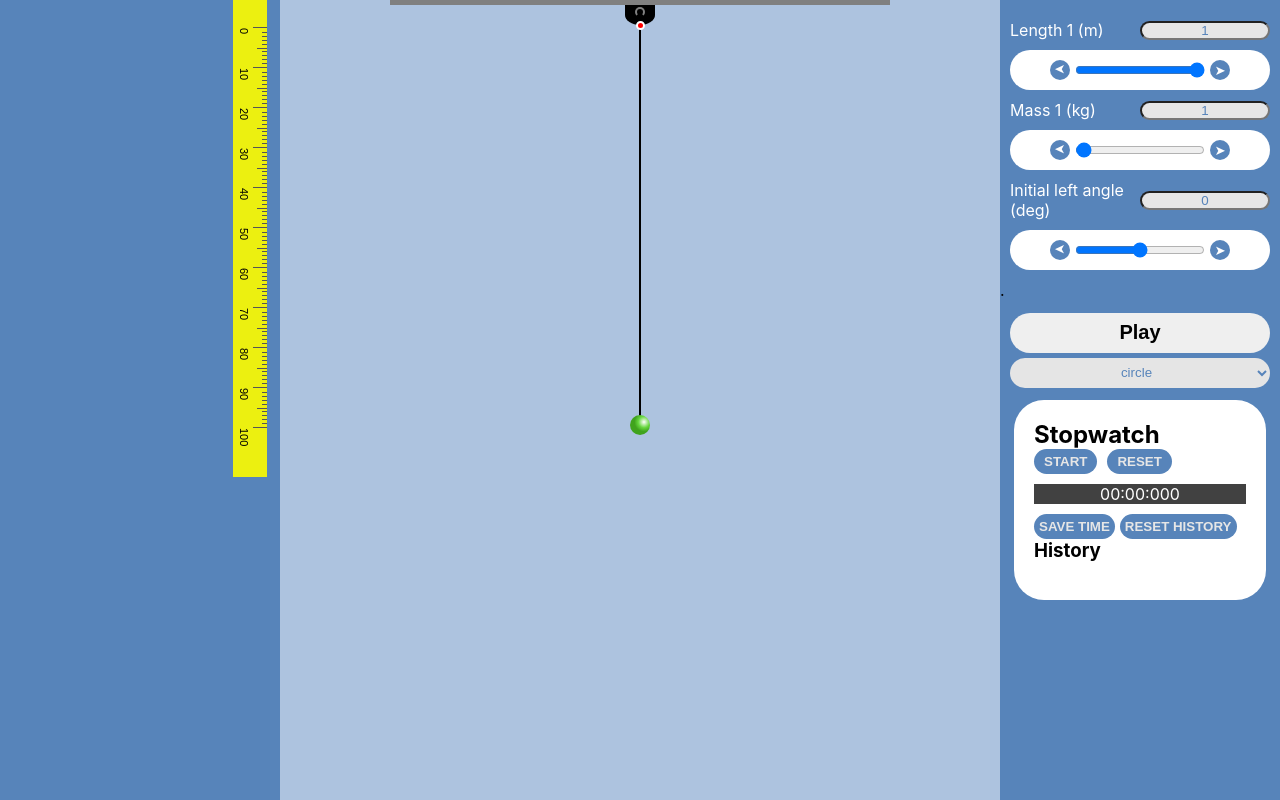
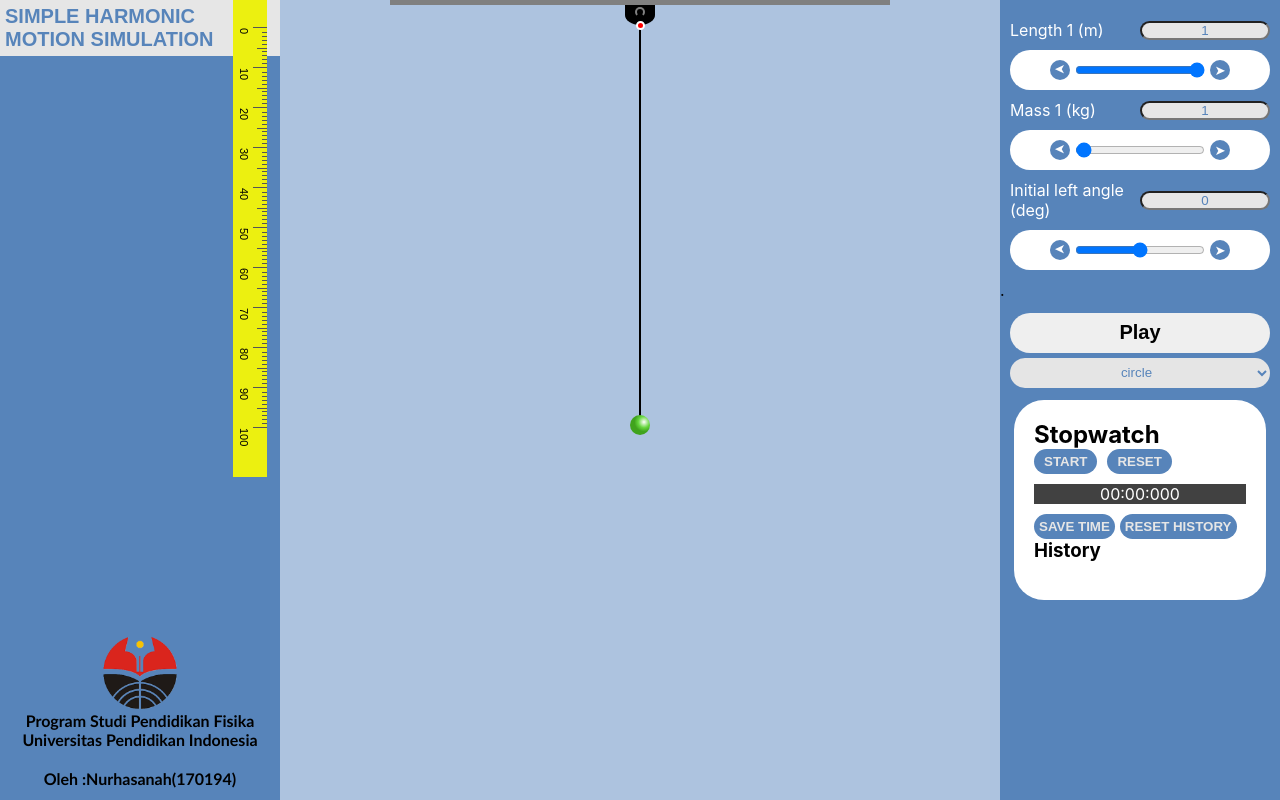
Before and after one commit to jganz6/pendulum-app, a React (Create React App) app: page / in a window 1280 px wide. Built offline with nearby package versions, Linux system fonts and the light colour scheme.

Commit message:
change handler and logo

```diff
--- a/public/index.html
+++ b/public/index.html
@@ -2,14 +2,14 @@
 <html lang="en">
   <head>
     <meta charset="utf-8" />
-    <link rel="icon" href="%PUBLIC_URL%/favicon.ico" />
+    <link rel="icon" href="%PUBLIC_URL%/logo-upi.png" />
     <meta name="viewport" content="width=device-width, initial-scale=1" />
     <meta name="theme-color" content="#000000" />
     <meta
       name="description"
       content="Web site created using create-react-app"
     />
-    <link rel="apple-touch-icon" href="%PUBLIC_URL%/logo192.png" />
+    <link rel="apple-touch-icon" href="%PUBLIC_URL%/logo-upi.png" />
     <!--
       manifest.json provides metadata used when your web app is installed on a
       user's mobile device or desktop. See https://developers.google.com/web/fundamentals/web-app-manifest/
@@ -24,7 +24,7 @@
       work correctly both with client-side routing and a non-root public URL.
       Learn how to configure a non-root public URL by running `npm run build`.
     -->
-    <title>React App</title>
+    <title>Pendulum App</title>
   </head>
   <body>
     <noscript>You need to enable JavaScript to run this app.</noscript>
--- a/src/App.js
+++ b/src/App.js
@@ -6,6 +6,7 @@ import ObjectItem from "./components/ObjectItem";
 import Pendulum from "./components/Pendulum";
 import Stopwatch from "./components/Stopwatch";
 // import Canvas from "./contexts/Canvas";
+import LogoUpi from "./images/logo-upi.png";
 import "./app.css";
 
 function App() {
@@ -30,6 +31,16 @@ function App() {
   return (
     <div className="App">
       <div className="sideSec">
+        <div className="headSecStart">SIMPLE HARMONIC MOTION SIMULATION</div>
+        <div className="headerSec">
+          <img src={LogoUpi} alt="LogoUpi" />
+          <div className="textHeader">
+            <div>Program Studi Pendidikan Fisika</div>
+            <div>Universitas Pendidikan Indonesia</div>
+            <br />
+            <div>Oleh :Nurhasanah(170194)</div>
+          </div>
+        </div>
         <Ruller />
       </div>
       <div className="midSec">
--- a/src/app.css
+++ b/src/app.css
@@ -6,9 +6,41 @@
   height: 100vh;
   width: 280px;
   display: flex;
+  flex-direction: column;
   background-color: #5784ba;
 }
 .midSec {
   width: calc(100vw - 560px);
   background-color: #adc3df;
 }
+.headerSec {
+  position: absolute;
+  bottom: 0;
+  width: 100%;
+  display: flex;
+  flex-direction: column;
+  align-items: center;
+  padding-bottom: 12px;
+}
+.headerSec > img {
+  width: 80px;
+  height: 80px;
+}
+.headerSec > .textHeader {
+  flex: 1;
+}
+.headerSec > .textHeader > div {
+  font-family: "Gill Sans", "Gill Sans MT", Calibri, "Trebuchet MS", sans-serif;
+  text-align: center;
+  font-size: 16px;
+  font-weight: 600;
+}
+.headSecStart {
+  align-self: flex-start;
+  font-family: fantasy;
+  font-weight: 700;
+  background-color: #e6e6e6;
+  color: #5784ba;
+  font-size: 20px;
+  padding: 5px;
+}
--- a/src/components/SettingsMass.js
+++ b/src/components/SettingsMass.js
@@ -28,6 +28,12 @@ function SettingsMass(props) {
           <button
             className="border-but"
             style={{ transform: "rotate(180deg)" }}
+            type="button"
+            onClick={() => {
+              objLength > 0
+                ? setObjLength(objLength - 4)
+                : setObjLength((prevState) => prevState);
+            }}
           >
             &#10148;
           </button>
@@ -36,11 +42,21 @@ function SettingsMass(props) {
             className="item2-row "
             type="range"
             value={objLength}
-            onChange={(e) => setObjLength(e.target.value)}
+            onChange={(e) => setObjLength(Number(e.target.value))}
             min="0"
             max="400"
           />
-          <button className="border-but">&#10148;</button>
+          <button
+            className="border-but"
+            type="button"
+            onClick={() => {
+              objLength < 400
+                ? setObjLength((prevState) => prevState + 4)
+                : setObjLength((prevState) => prevState);
+            }}
+          >
+            &#10148;
+          </button>
         </div>
         <div className="item-settings">
           <label className="item2-row" htmlFor="mass1">
@@ -57,6 +73,12 @@ function SettingsMass(props) {
           <button
             className="border-but"
             style={{ transform: "rotate(180deg)" }}
+            type="button"
+            onClick={() => {
+              objMass > 0
+                ? setObjMass((prevState) => prevState - 1)
+                : setObjMass((prevState) => prevState);
+            }}
           >
             &#10148;
           </button>
@@ -65,9 +87,20 @@ function SettingsMass(props) {
             className="item2-row"
             type="range"
             value={objMass}
-            onChange={(e) => setObjMass(e.target.value)}
+            onChange={(e) => setObjMass(Number(e.target.value))}
+            maxLength="100"
           />
-          <button className="border-but">&#10148;</button>
+          <button
+            className="border-but"
+            type="button"
+            onClick={() => {
+              objMass < 100
+                ? setObjMass((prevState) => prevState + 1)
+                : setObjMass((prevState) => prevState);
+            }}
+          >
+            &#10148;
+          </button>
         </div>
         <div className="item-settings">
           <label className="item2-row" htmlFor="length1">
@@ -86,6 +119,12 @@ function SettingsMass(props) {
           <button
             className="border-but"
             style={{ transform: "rotate(180deg)" }}
+            type="button"
+            onClick={() => {
+              objLeftAngle > -90
+                ? setObjLeftAngle((prevState) => prevState - 1)
+                : setObjLeftAngle((prevState) => prevState);
+            }}
           >
             &#10148;
           </button>
@@ -94,11 +133,21 @@ function SettingsMass(props) {
             className="item2-row"
             type="range"
             value={objLeftAngle}
-            onChange={(e) => setObjLeftAngle(e.target.value)}
+            onChange={(e) => setObjLeftAngle(Number(e.target.value))}
             min="-90"
             max="90"
           />
-          <button className="border-but">&#10148;</button>
+          <button
+            className="border-but"
+            type="button"
+            onClick={() => {
+              objLeftAngle < 90
+                ? setObjLeftAngle((prevState) => prevState + 1)
+                : setObjLeftAngle((prevState) => prevState);
+            }}
+          >
+            &#10148;
+          </button>
         </div>
       </form>
     </div>
--- a/src/styles/SettingsMass.css
+++ b/src/styles/SettingsMass.css
@@ -30,6 +30,8 @@
 }
 .border-but {
   background-color: #5784ba;
+  text-align: center;
+  padding: 0;
   color: #fff;
   outline: none;
   border: none;
```
Also changed, not shown: public/logo-upi.png (added), public/manifest.json, src/images/logo-upi.png (added).
